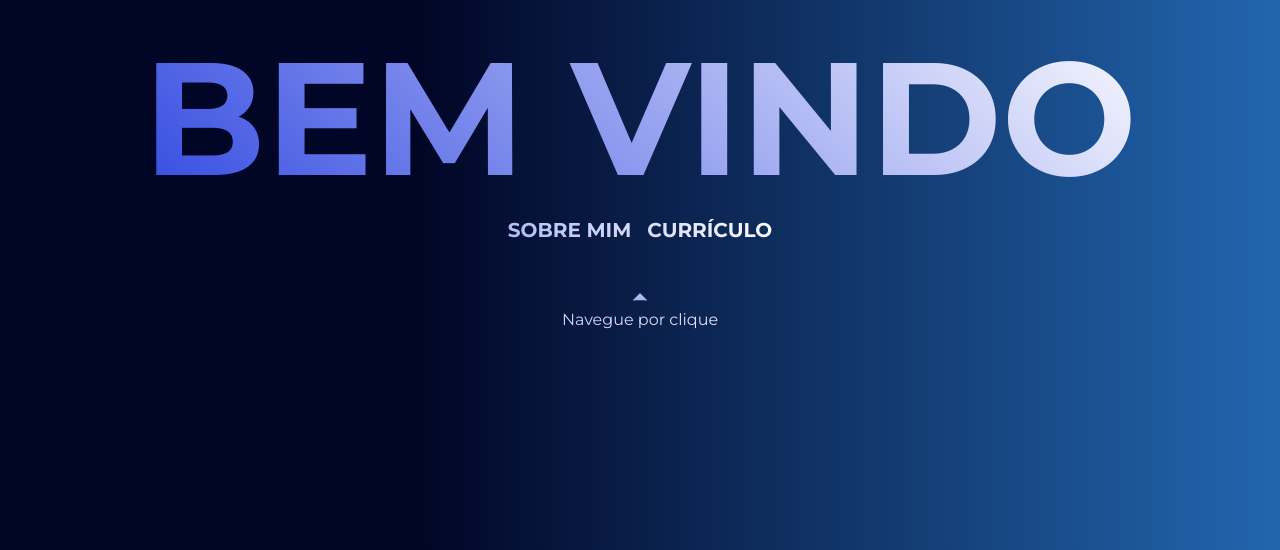
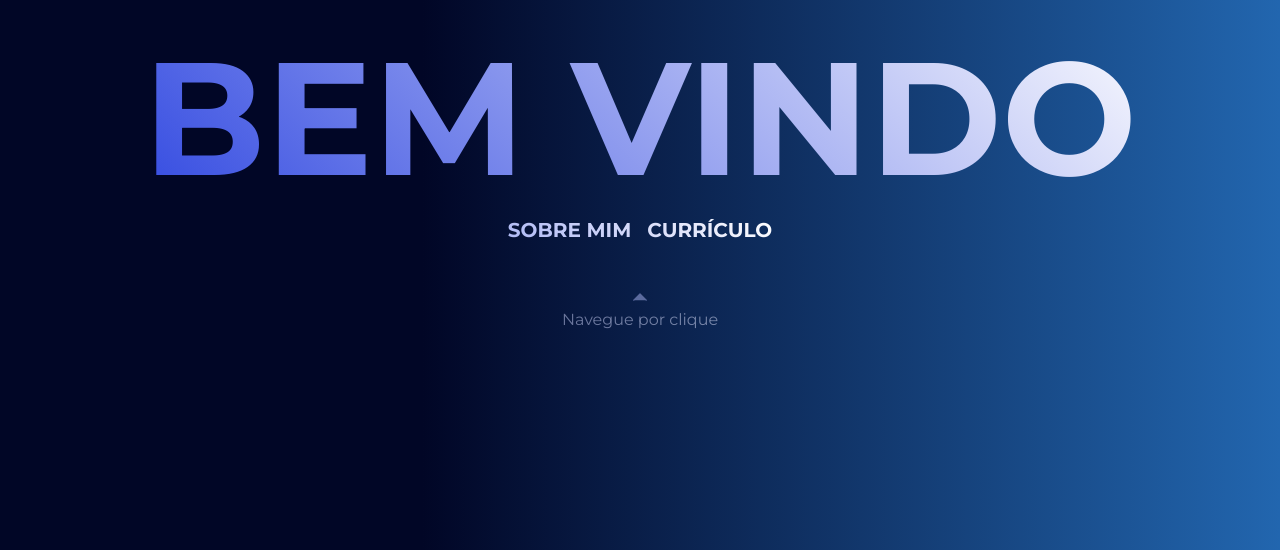
Before and after one commit to LuisFelipeMod/portfolio-antigo, a Next.js app: page / in a window 1280 px wide. Shown: the part 250-800 px from the top of the page. Built offline with nearby package versions, Linux system fonts and the light colour scheme.

Commit message:
feat: opacity nav by click

```diff
--- a/components/layout.js
+++ b/components/layout.js
@@ -75,7 +75,7 @@ export default function Layout({children, home}){
                         opacity: 0
                     }}
                     animate = {{
-                        opacity: 1
+                        opacity: 0.5
                     }}
                     transition={{
                         ease: "linear",
```
